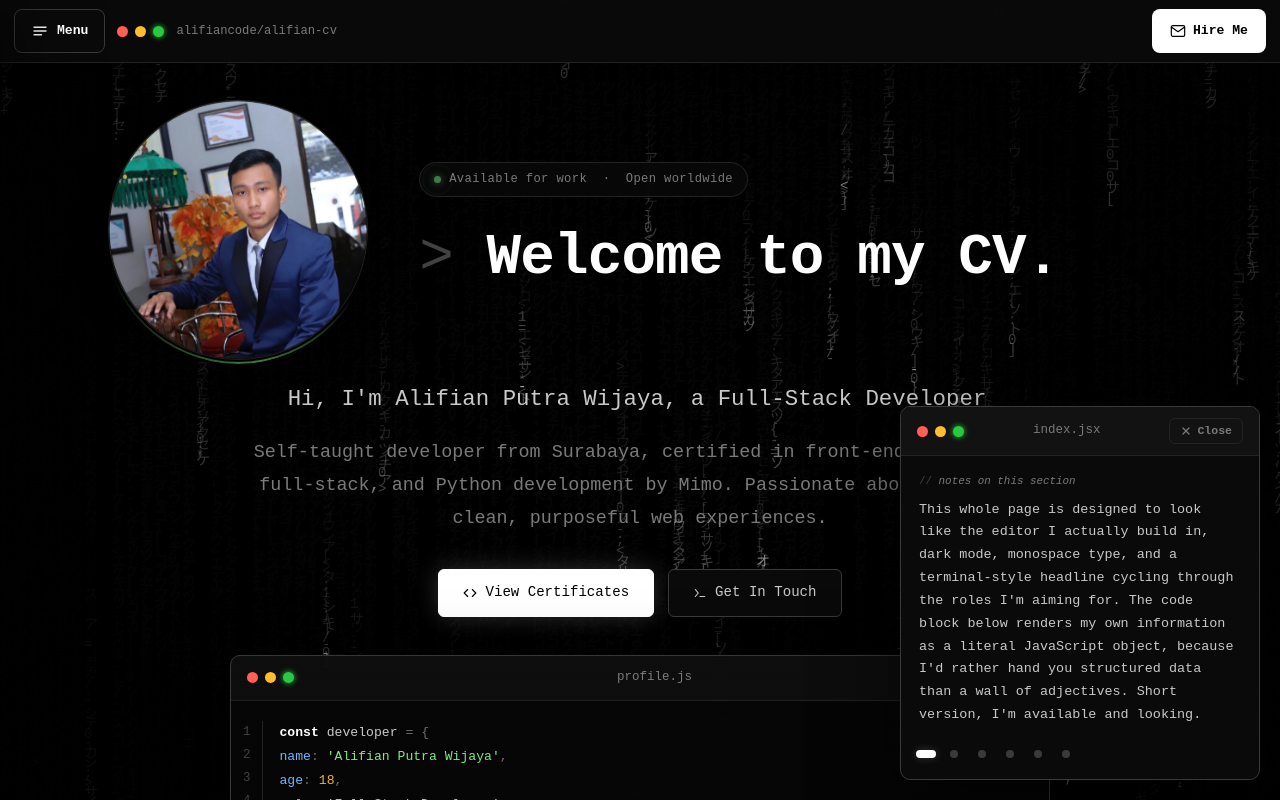
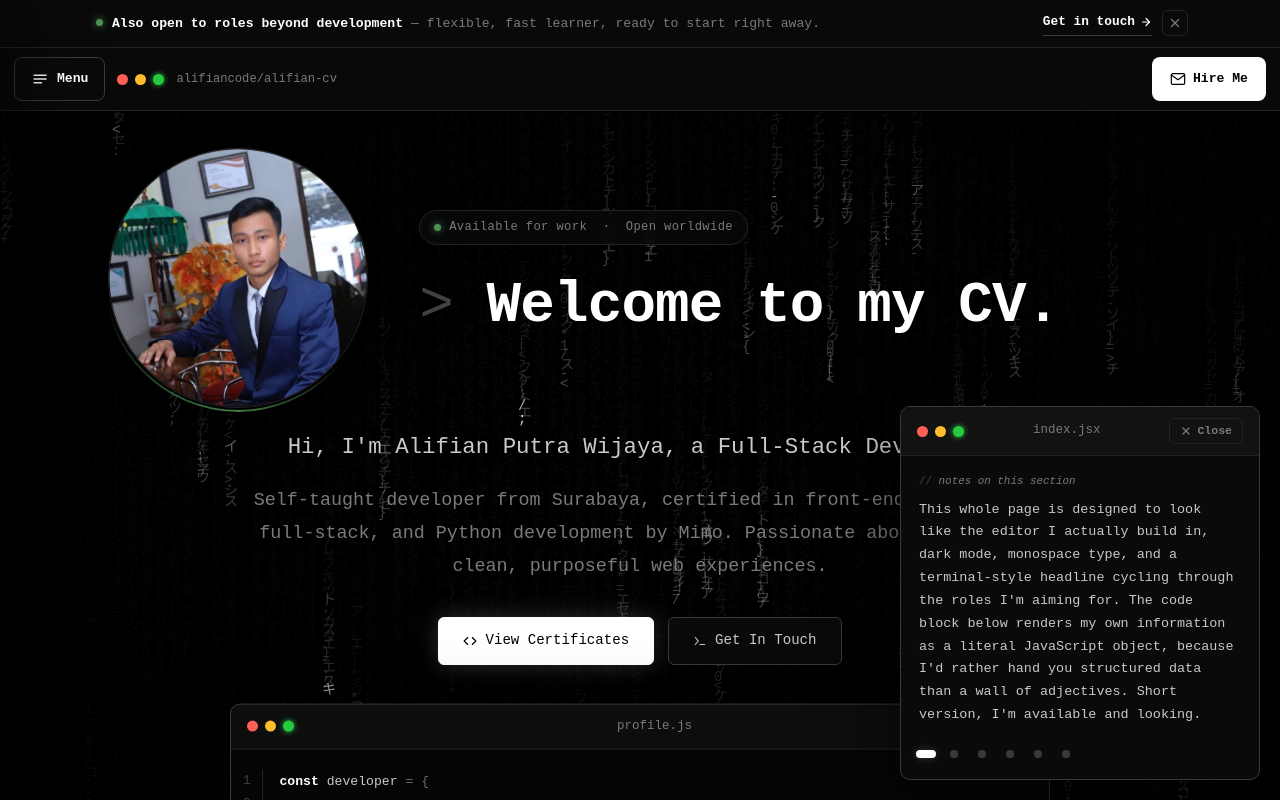
Before and after one commit to alifiancode/alifian-cv, a React (Vite) app: page / in a window 1280 px wide. Shown: the top 800 px of the page. Built offline with nearby package versions, Linux system fonts and the light colour scheme.

Commit message:
Update: Announcement feature

```diff
--- a/src/App.jsx
+++ b/src/App.jsx
@@ -1,4 +1,5 @@
 import { useState } from 'react'
+import AnnouncementBar from './components/layout/AnnouncementBar/AnnouncementBar'
 import Navbar from './components/layout/Navbar/Navbar'
 import Sidebar from './components/layout/Sidebar/Sidebar'
 import Footer from './components/layout/Footer/Footer'
@@ -17,6 +18,7 @@ function App() {
 
   return (
     <div className="app">
+      <AnnouncementBar />
       <ScrollProgress />
       <Navbar onToggleSidebar={() => setSidebarOpen(v => !v)} />
       <Sidebar isOpen={sidebarOpen} onClose={() => setSidebarOpen(false)} />
--- a/src/components/effects/ScrollProgress/ScrollProgress.css
+++ b/src/components/effects/ScrollProgress/ScrollProgress.css
@@ -1,6 +1,6 @@
 .scroll-progress {
   position: fixed;
-  top: 0;
+  top: var(--announce-h, 0px);
   left: 0;
   right: 0;
   height: 2px;
--- /dev/null
+++ b/src/components/layout/AnnouncementBar/AnnouncementBar.css
@@ -0,0 +1,125 @@
+.announce {
+  position: fixed;
+  top: 0;
+  left: 0;
+  right: 0;
+  z-index: 101;
+  background: rgba(10, 10, 10, 0.97);
+  backdrop-filter: blur(16px);
+  -webkit-backdrop-filter: blur(16px);
+  border-bottom: 1px solid var(--border);
+  padding-top: env(safe-area-inset-top);
+}
+
+.announce__inner {
+  position: relative;
+  display: flex;
+  flex-wrap: wrap;
+  align-items: center;
+  gap: 6px 20px;
+  max-width: 1120px;
+  margin: 0 auto;
+  padding: 11px 48px 11px 16px;
+}
+
+.announce__lead {
+  display: flex;
+  align-items: flex-start;
+  gap: 9px;
+  flex: 1 1 240px;
+  min-width: 0;
+}
+
+.announce__dot {
+  width: 7px;
+  height: 7px;
+  margin-top: 6px;
+  border-radius: 50%;
+  background: var(--green);
+  box-shadow: 0 0 8px var(--green);
+  flex-shrink: 0;
+  animation: blink 2.5s ease-in-out infinite;
+}
+
+.announce__text {
+  min-width: 0;
+  font-family: var(--font-mono);
+  font-size: 0.82rem;
+  line-height: 1.6;
+  color: var(--text-muted);
+}
+.announce__text strong {
+  color: var(--text-bright);
+  font-weight: 600;
+}
+
+.announce__link {
+  display: inline-flex;
+  align-items: center;
+  gap: 5px;
+  flex-shrink: 0;
+  font-family: var(--font-mono);
+  font-size: 0.8rem;
+  font-weight: 600;
+  color: var(--text-bright);
+  white-space: nowrap;
+  padding-bottom: 2px;
+  border-bottom: 1px solid var(--border-active);
+  transition: color .2s var(--ease), border-color .2s var(--ease);
+}
+.announce__link svg {
+  transition: transform .2s var(--ease);
+}
+.announce__link:hover {
+  color: var(--accent);
+  border-color: var(--accent);
+}
+.announce__link:hover svg {
+  transform: translateX(2px);
+}
+.announce__link:focus-visible {
+  outline: 2px solid var(--accent);
+  outline-offset: 3px;
+}
+
+.announce__close {
+  all: unset;
+  box-sizing: border-box;
+  position: absolute;
+  top: 50%;
+  right: 12px;
+  transform: translateY(-50%);
+  display: flex;
+  align-items: center;
+  justify-content: center;
+  width: 26px;
+  height: 26px;
+  border-radius: 6px;
+  border: 1px solid var(--border);
+  color: var(--text-muted);
+  cursor: pointer;
+  transition: all .2s var(--ease);
+}
+.announce__close:hover {
+  color: var(--text-bright);
+  border-color: var(--border-active);
+  background: var(--surface-hover);
+}
+.announce__close:active {
+  transform: translateY(-50%) scale(.92);
+}
+.announce__close:focus-visible {
+  outline: 2px solid var(--accent);
+  outline-offset: 2px;
+}
+
+@media (max-width: 640px) {
+  .announce__inner { padding: 10px 42px 10px 14px; gap: 6px 14px; }
+  .announce__text { font-size: 0.78rem; }
+  .announce__link { font-size: 0.76rem; }
+}
+
+@media (max-width: 400px) {
+  .announce__inner { padding: 9px 38px 9px 12px; }
+  .announce__close { width: 24px; height: 24px; right: 9px; }
+}
--- /dev/null
+++ b/src/components/layout/AnnouncementBar/AnnouncementBar.jsx
@@ -0,0 +1,69 @@
+import { useLayoutEffect, useRef, useState } from 'react'
+import { handleSectionLink } from '../../../utils/scrollTo'
+import './AnnouncementBar.css'
+
+export default function AnnouncementBar() {
+  const [dismissed, setDismissed] = useState(false)
+  const barRef = useRef(null)
+
+  useLayoutEffect(() => {
+    const root = document.documentElement
+    const el = barRef.current
+
+    if (dismissed || !el) {
+      root.style.setProperty('--announce-h', '0px')
+      return
+    }
+
+    const setHeight = () => root.style.setProperty('--announce-h', `${el.offsetHeight}px`)
+    setHeight()
+
+    const observer = new ResizeObserver(setHeight)
+    observer.observe(el)
+    window.addEventListener('resize', setHeight)
+
+    return () => {
+      observer.disconnect()
+      window.removeEventListener('resize', setHeight)
+      root.style.setProperty('--announce-h', '0px')
+    }
+  }, [dismissed])
+
+  if (dismissed) return null
+
+  return (
+    <div className="announce" ref={barRef} role="region" aria-label="Job search availability">
+      <div className="announce__inner">
+        <div className="announce__lead">
+          <span className="announce__dot" aria-hidden="true" />
+          <p className="announce__text">
+            <strong>Also open to roles beyond development</strong> — flexible,
+            fast learner, ready to start right away.
+          </p>
+        </div>
+
+        <a href="#contact" className="announce__link" onClick={handleSectionLink('contact')}>
+          Get in touch
+          <svg width="12" height="12" viewBox="0 0 24 24" fill="none" stroke="currentColor"
+            strokeWidth="2.4" strokeLinecap="round" strokeLinejoin="round" aria-hidden="true">
+            <line x1="5" y1="12" x2="19" y2="12" />
+            <polyline points="12 5 19 12 12 19" />
+          </svg>
+        </a>
+
+        <button
+          type="button"
+          className="announce__close"
+          onClick={() => setDismissed(true)}
+          aria-label="Dismiss this message"
+        >
+          <svg width="14" height="14" viewBox="0 0 24 24" fill="none" stroke="currentColor"
+            strokeWidth="2.2" strokeLinecap="round" strokeLinejoin="round">
+            <line x1="18" y1="6" x2="6" y2="18" />
+            <line x1="6" y1="6" x2="18" y2="18" />
+          </svg>
+        </button>
+      </div>
+    </div>
+  )
+}
--- a/src/components/layout/Navbar/Navbar.css
+++ b/src/components/layout/Navbar/Navbar.css
@@ -1,6 +1,6 @@
 .navbar {
   position: fixed;
-  top: 0; left: 0; right: 0;
+  top: var(--announce-h, 0px); left: 0; right: 0;
   z-index: 100;
   background: rgba(10, 10, 10, 0.9);
   backdrop-filter: blur(16px);
--- a/src/components/sections/Hero/Hero.css
+++ b/src/components/sections/Hero/Hero.css
@@ -6,7 +6,7 @@
   flex-direction: column;
   justify-content: center;
   overflow: hidden;
-  padding-top: 100px;
+  padding-top: calc(100px + var(--announce-h, 0px));
   padding-bottom: 80px;
 }
 
@@ -323,7 +323,7 @@
 }
 
 @media (max-width: 900px) {
-  .hero { padding-top: 108px; }
+  .hero { padding-top: calc(108px + var(--announce-h, 0px)); }
 }
 
 @media (max-width: 640px) {
@@ -333,7 +333,7 @@
 }
 
 @media (max-width: 480px) {
-  .hero { padding-top: 96px; padding-bottom: 64px; }
+  .hero { padding-top: calc(96px + var(--announce-h, 0px)); padding-bottom: 64px; }
   .hero__badge { font-size: 0.68rem; padding: 5px 10px; }
   .hero__badge-extra { display: none; }
   .hero__headline { font-size: clamp(1.1rem, 5vw, 2rem); }
@@ -354,5 +354,5 @@
 }
 
 @media (max-height: 700px) and (max-width: 480px) {
-  .hero { padding-top: 80px; }
+  .hero { padding-top: calc(80px + var(--announce-h, 0px)); }
 }
```
